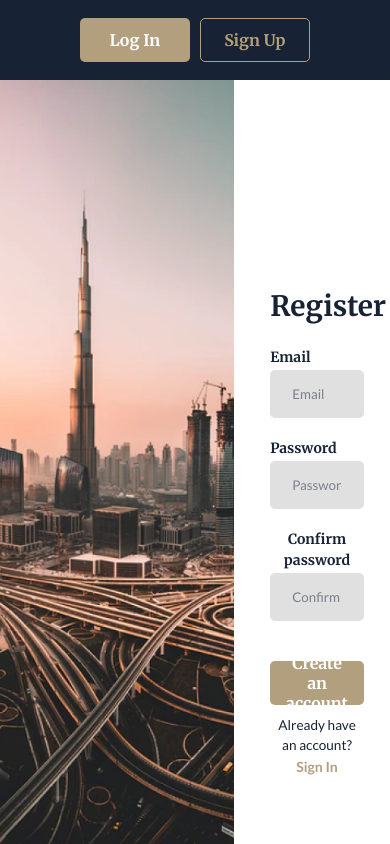
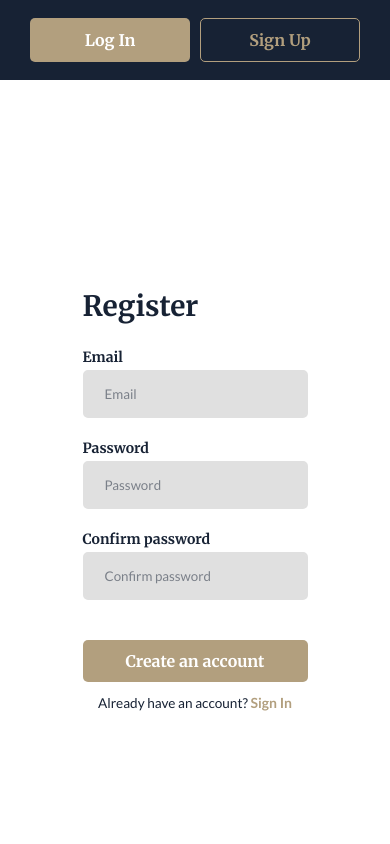
Before and after one commit to alya1007/technical-task-fullstack, a React (Vite) app in the folder frontend/: page /register in a window 390 px wide. Built offline with nearby package versions, Linux system fonts and the light colour scheme; no server answers.

Commit message:
feat(auth): fix responsiveness of auth pages

```diff
--- a/frontend/src/components/login-form/auth-form.module.css
+++ b/frontend/src/components/login-form/auth-form.module.css
@@ -12,6 +12,7 @@
 	align-self: center;
 	margin: 0 auto;
 	max-width: 350px;
+	min-width: 225px;
 	color: #172234;
 }
 
@@ -100,3 +101,9 @@
 	width: 100%;
 	object-fit: cover;
 }
+
+@media (max-width: 768px) {
+	.imageContainer {
+		display: none;
+	}
+}
--- a/frontend/src/components/navbar/navbar.module.css
+++ b/frontend/src/components/navbar/navbar.module.css
@@ -58,3 +58,19 @@
 	color: #b29f7e;
 	border: 1px solid #b29f7e;
 }
+
+@media (max-width: 475px) {
+	.buttonsContainer {
+		padding: 18px 20px;
+	}
+
+	.welcome {
+		display: none;
+	}
+}
+
+@media (max-width: 725px) {
+	.multipleButtons {
+		justify-content: center;
+	}
+}
--- a/frontend/src/components/navbar/navbar.tsx
+++ b/frontend/src/components/navbar/navbar.tsx
@@ -24,7 +24,11 @@ const Navbar = () => {
 	};
 	return (
 		<nav className={styles.nav}>
-			<div className={styles.buttonsContainer}>
+			<div
+				className={`${styles.buttonsContainer} ${
+					!isLoggedIn && styles.multipleButtons
+				}`}
+			>
 				{isLoggedIn ? (
 					<>
 						<p className={styles.welcome}>{email}</p>
```
